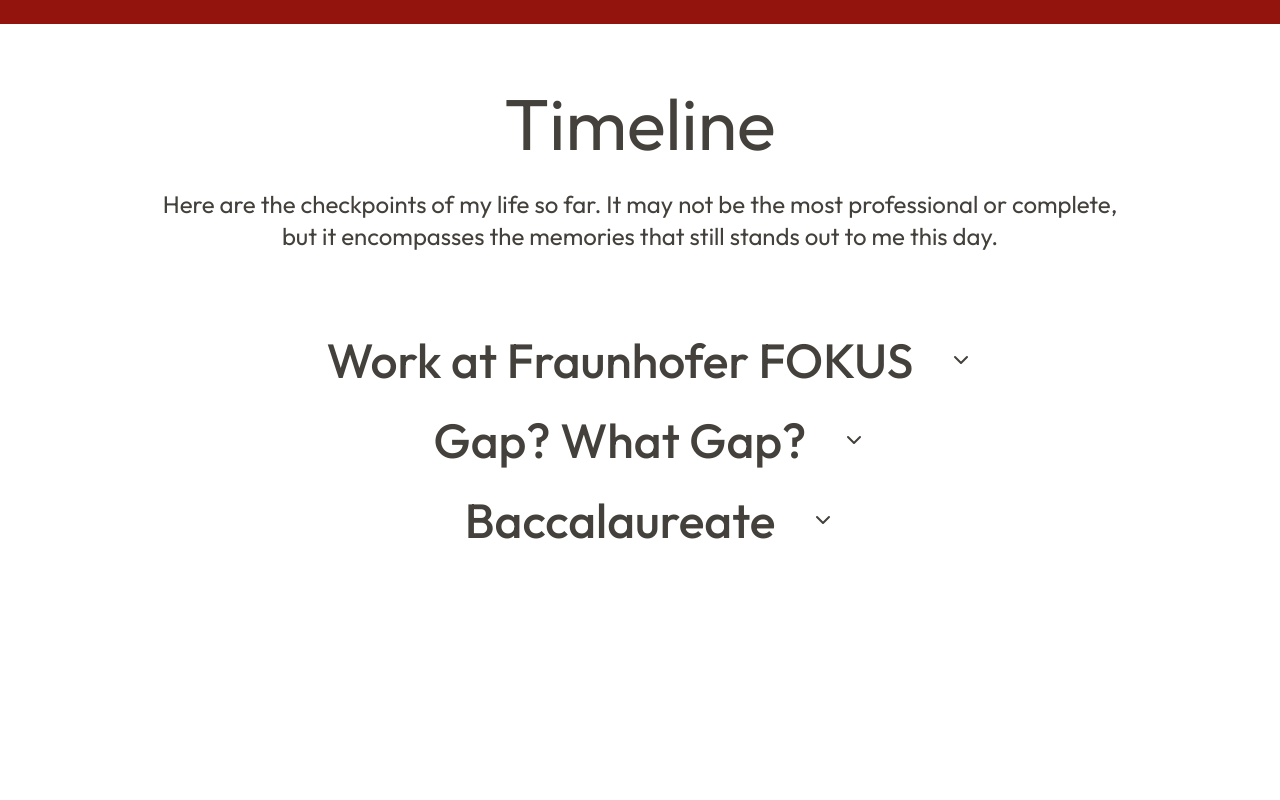
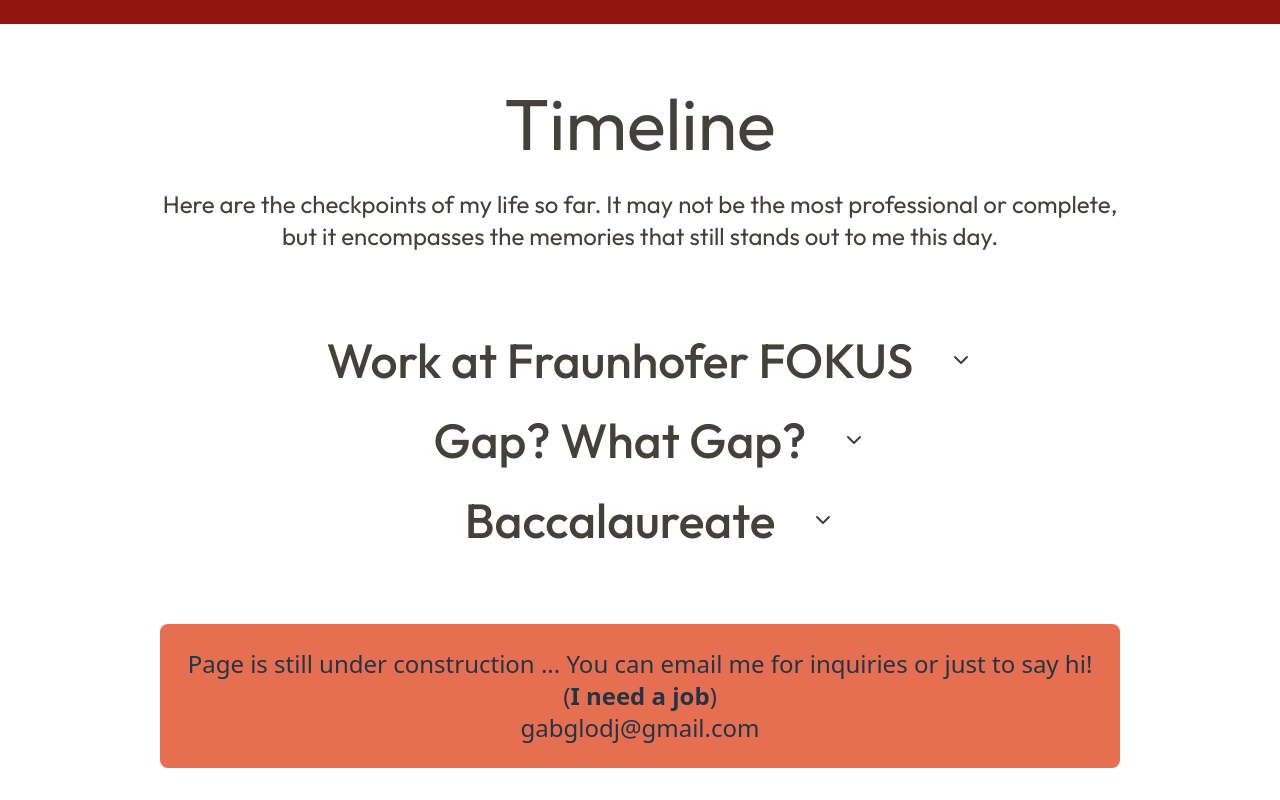
Before and after one commit to gaby13524/Portfolio, a React (Vite) app: page / in a window 1280 px wide. Shown: the part 776-1576 px from the top of the page. Before the commit the page ends 1400 px from the top, so only its background shows below. Built offline with nearby package versions, Linux system fonts and the light colour scheme; a web font is replaced by a local one.

Commit message:
just some addition to the construction msg

```diff
--- a/src/main.tsx
+++ b/src/main.tsx
@@ -9,11 +9,10 @@
     <div className="App">
       <Intro />
       <Experience />
-      {/* <div className="text-center text-2xl m-4">
-        Page is still under construction... You can email me for inquiries or
-        just to say hi! (I need a job)
-        <p>gabglodj@gmail.com</p>
-      </div> */}
+      <div className="text-center text-2xl w-3/4 mx-auto mb-8 bg-burnt_peach-500 rounded-lg p-6">
+        Page is still under construction ... You can email me for inquiries or
+        just to say hi! (<strong>I need a job</strong>)<p>gabglodj@gmail.com</p>
+      </div>
     </div>
   );
 }
```
